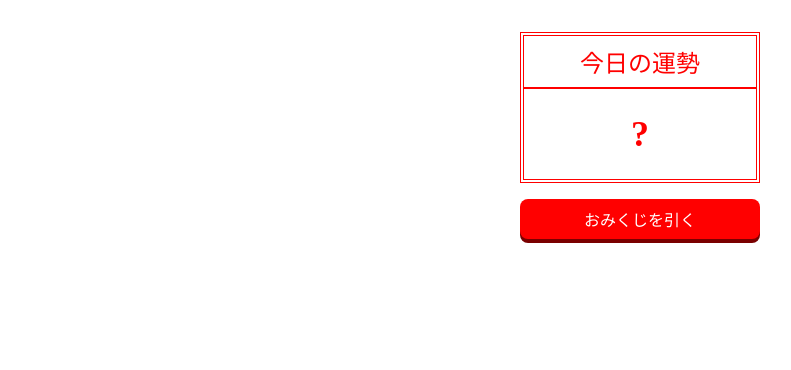
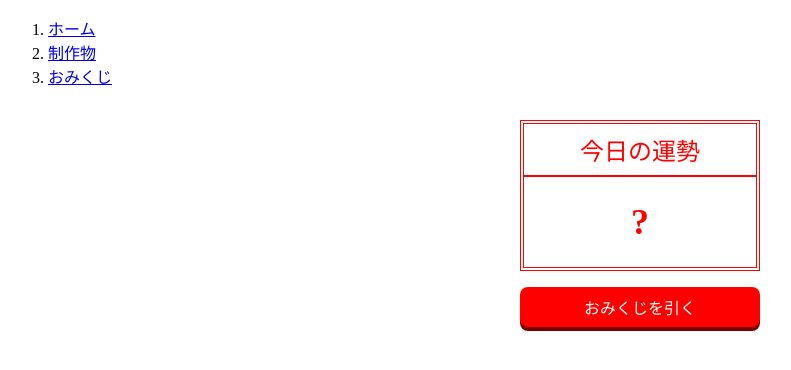
Before and after one commit to annyouu/onikuzi, a plain HTML site: page index.html in a window 1280 px wide. Shown: the whole page, without its empty margins (0-791 px from the left). Drawn offline with Linux system fonts and the light colour scheme.

Commit message:
Add files via upload

```diff
--- a/index.html
+++ b/index.html
@@ -7,7 +7,24 @@
   <link rel="stylesheet" href="style.css">
 </head>
 <body>
+  <ol class="breadcrumb">
+      <li>
+        <a href="index.html">ホーム</a>
+        <meta intemprop="position" content="1" />
+      </li>
+
+      <li>
+        <a href="product.html">制作物</a>
+        <meta itemprop="position" content="2" />
+      </li>
+      <li>
+        <a href="https://annyouu.github.io/onikuzi/">おみくじ</a>
+        <meta itemprop="position" content="2" />
+      </li>
+    </ol>
+
   <main>
+
     <section>
       <h1>今日の運勢</h1>
       <p id="result">?</p>
```
